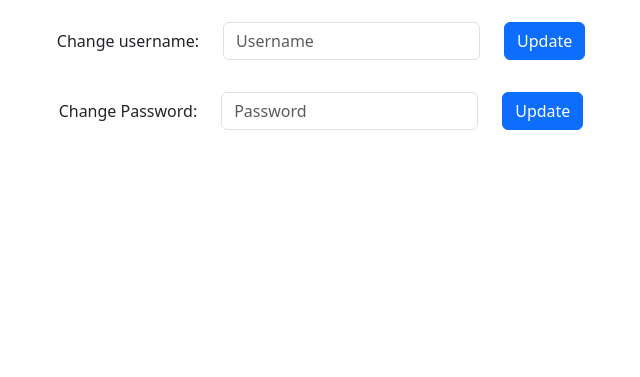
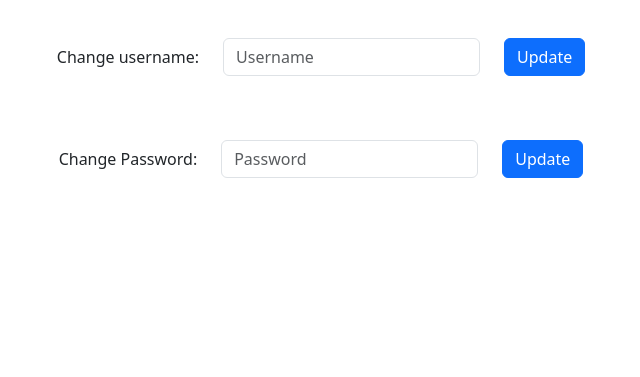
Before and after one commit to mayankjain04/upskillCampus, a Flask app: page /profile in a window 1280 px wide. Shown: the part 106-483 px from the top of the page, without its empty margins (319-959 px from the left). Run offline with Flask 3, Linux system fonts and the light colour scheme; the visitor is signed in with stand-in values (Sample User, id 1); some libraries are stand-ins or nearby versions.

Commit message:
fixed issues with feedback, fixed css of profile page

```diff
--- a/smartcity/app.py
+++ b/smartcity/app.py
@@ -237,12 +237,12 @@ def see():
 def documentation():
     return render_template('documentation.html')
 
-@app.route('/support')
+@app.route('/support', methods=["GET", "POST"])
 def support():
     if request.method=='POST':
-            with get_db_connection() as connection:
+            with get_connection() as connection:
                 with connection.cursor(pymysql.cursors.DictCursor) as cursor:  # Use DictCursor to get dictionaries instead of tuples
-                    db.execute("INSERT INTO feedback (username, feedback) VALUES(%s, %s)", (session.get('username'), request.form.get('feedback')))
+                    cursor.execute("INSERT INTO feedback (username, feedback) VALUES(%s, %s)", (session.get('username'), request.form.get('feedback')))
                     connection.commit()
                     flash('Response submitted successfully!', 'success')
                     return redirect("/support")
--- a/smartcity/queries.sql
+++ b/smartcity/queries.sql
@@ -1,3 +1,3 @@
 CREATE TABLE USERS (user_id INT NOT NULL AUTO_INCREMENT PRIMARY KEY, username VARCHAR(255), pw_hash VARCHAR(255) NOT NULL, latitude DECIMAL(9, 6), longitude DECIMAL (9, 6));
 
-CREATE TABLE feeback (id INT NOT NULL AUTO_INCREMENT PRIMARY KEY, username VARCHAR(255), feeback TEXT);
+CREATE TABLE feedback (id INT NOT NULL AUTO_INCREMENT PRIMARY KEY, username VARCHAR(255), feedback TEXT);
--- a/smartcity/static/styles.css
+++ b/smartcity/static/styles.css
@@ -92,6 +92,10 @@ html {
     scrollbar-color: #888  white;
 }
 
+.container {
+    border: none !important;
+}
+
 #suggest {
     width: 300px;
     height: 150px;
--- a/smartcity/templates/index.html
+++ b/smartcity/templates/index.html
@@ -8,11 +8,10 @@ Project Vision
 <div class="container-fluid">
     <div class="clearfix">
         <h1 class="display-4 d-block d-sm-none">Smart Traffic Management</h1>
-        <h2 id="head1">Enhancing Urban Mobility</h2>
-
         <img id="image1" class="img-fluid p-2 col-sm-5 float-sm-end mb-3 ms-sm-3 p-2"
             src="{{ url_for('static', filename='pictures/image1.jpg') }}" alt="smart city vector">
         <h1 class="display-4 d-none d-sm-block">Smart Traffic Management</h1>
+        <h2 id="head1">Enhancing Urban Mobility</h2>
         <p class="lead">Our advanced traffic management system leverages real-time data to provide dynamic traffic
             monitoring and improve urban mobility.</p>
 
--- a/smartcity/templates/profile.html
+++ b/smartcity/templates/profile.html
@@ -1,11 +1,7 @@
 {% extends "layout.html" %}
 
 {% block script %}
-<style>
-    .container {
-        border: none !important;
-    }
-</style>
+
 {% endblock %}
 
 {% block title %}
@@ -19,15 +15,15 @@ Profile
 {% if session['username'] == username %}
 <form action="/profile" style="border: 0;" id="NameChange" method="post" class="form-control w-auto mx-auto mt-3 p-2">
     <div class="container">
-        <div class="row align-items-center justify-content-center">
-            <div class="col-auto">
+        <div class="row justify-content-center">
+            <div class="d-flex col-auto align-items-center">
                 <label for="username">Change username:</label>
             </div>
-            <div class="col-auto">
+            <div class="d-flex col-auto align-items-center">
                 <input required autocomplete="off" maxlength="20" class="form-control" type="text" id="NewName"
                     name="NewName" value="{{ request.form.get('NewName', '') }}" placeholder="Username">
             </div>
-            <div class="col-auto">
+            <div class="d-flex py-3 col-auto align-items-center">
                 <button type="submit" class="btn btn-primary">Update</button>
             </div>
         </div>
@@ -46,15 +42,15 @@ Profile
 {% endwith %}
 <form action="/profile" style="border: 0;" id="NameChange" method="post" class="form-control w-auto mx-auto mt-3 p-2">
     <div class="container">
-        <div class="row align-items-center justify-content-center">
-            <div class="col-auto">
+        <div class="row justify-content-center">
+            <div class="d-flex col-auto align-items-center">
                 <label for="password">Change Password:</label>
             </div>
-            <div class="col-auto">
+            <div class="d-flex col-auto align-items-center">
                 <input required autocomplete="off" minlength="6" class="form-control" type="password" id="NewPass"
                     name="NewPass" value="{{ request.form.get('NewPass', '') }}" placeholder="Password">
             </div>
-            <div class="col-auto">
+            <div class="d-flex py-3 col-auto align-items-center">
                 <button type="submit" class="btn btn-primary">Update</button>
             </div>
         </div>
```
